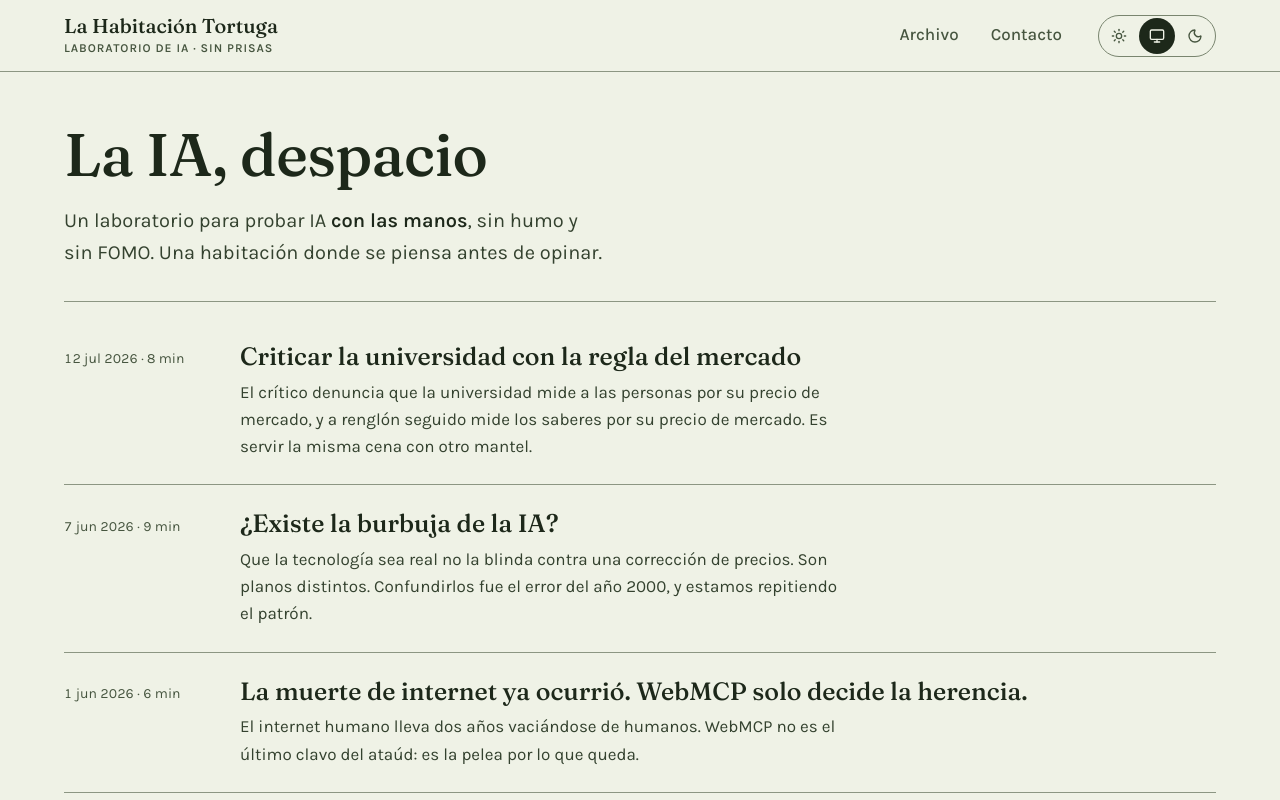
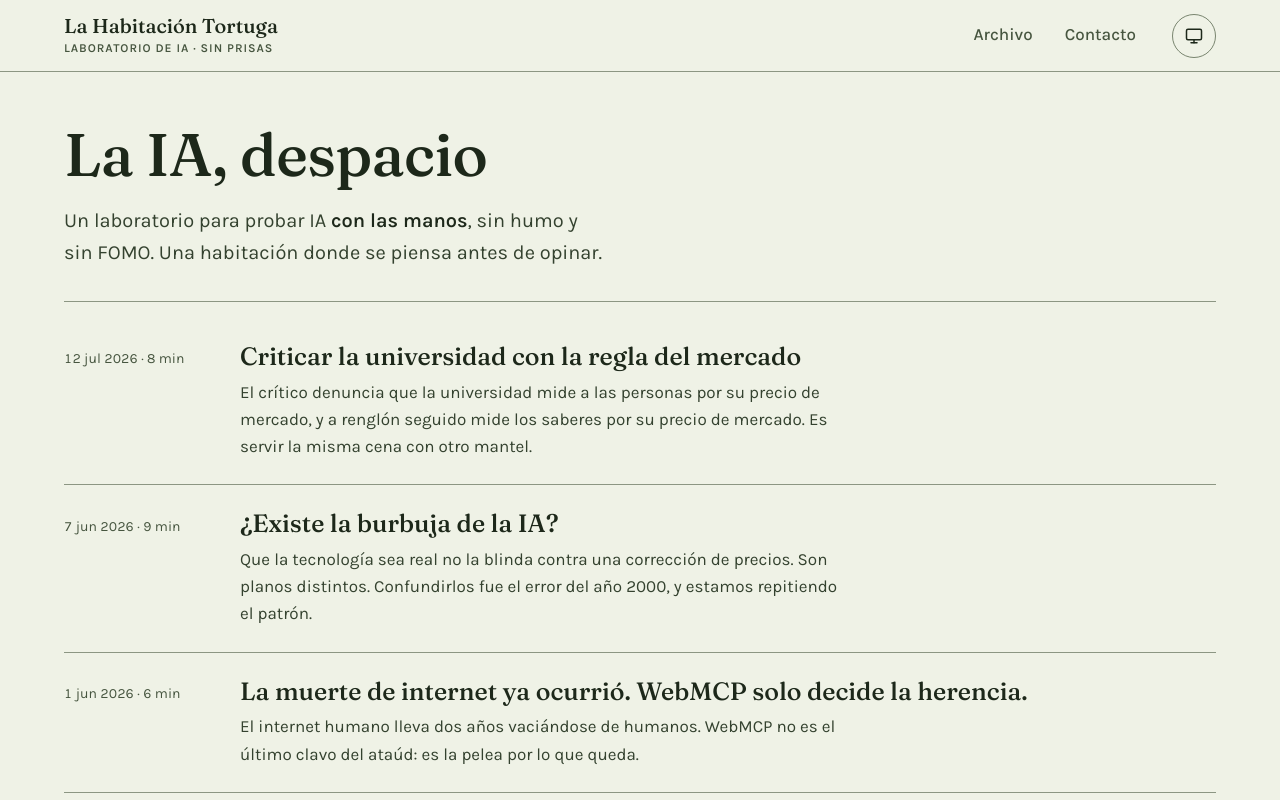
Before and after one commit to aRiveraMerida/lht, a Next.js app: page / in a window 1280 px wide. Shown: the top 800 px of the page. Built offline with nearby package versions, Linux system fonts and the light colour scheme.

Commit message:
feat: cycle the theme with a single button

```diff
--- a/app/globals.css
+++ b/app/globals.css
@@ -359,14 +359,6 @@
     background: var(--color-paper);
   }
 
-  /* ---- Theme switch — three real radios -------------------------------- */
-  .theme-switch { margin: 0; display: inline-flex; border: var(--rule-width) solid var(--color-rule-2); border-radius: var(--radius-pill); padding: 2px; gap: 2px; }
-  .theme-switch label { position: relative; display: inline-flex; align-items: center; justify-content: center; min-height: 2.25rem; min-width: 2.25rem; padding-inline: var(--space-2); border-radius: var(--radius-pill); font-size: var(--text-sm); font-weight: 500; color: var(--color-muted); cursor: pointer; white-space: nowrap; }
-  .theme-switch input { position: absolute; inset: 0; opacity: 0; margin: 0; cursor: pointer; }
-  .theme-switch label:has(input:checked) { background: var(--color-ink); color: var(--color-paper); }
-  .theme-switch label:has(input:focus-visible) { outline: 2px solid var(--color-focus); outline-offset: 2px; }
-  @media (hover: hover) { .theme-switch label:not(:has(input:checked)):hover { color: var(--color-ink); } }
-
   /* ---- Buttons — 8 states ---------------------------------------------- */
   .btn {
     display: inline-flex; align-items: center; justify-content: center; gap: var(--space-2);
--- a/components/ThemeToggle.tsx
+++ b/components/ThemeToggle.tsx
@@ -1,15 +1,13 @@
 'use client';
 
-import React, { useId, useSyncExternalStore } from 'react';
+import React, { useSyncExternalStore } from 'react';
 import { Monitor, Sun, Moon } from 'lucide-react';
 
 type Theme = 'system' | 'light' | 'dark';
 
-const OPTIONS: { value: Theme; label: string; Icon: typeof Sun }[] = [
-  { value: 'light', label: 'Claro', Icon: Sun },
-  { value: 'system', label: 'Sistema', Icon: Monitor },
-  { value: 'dark', label: 'Oscuro', Icon: Moon },
-];
+const NEXT: Record<Theme, Theme> = { system: 'light', light: 'dark', dark: 'system' };
+const LABEL: Record<Theme, string> = { system: 'sistema', light: 'claro', dark: 'oscuro' };
+const ICON = { system: Monitor, light: Sun, dark: Moon };
 
 const listeners = new Set<() => void>();
 
@@ -28,18 +26,19 @@ function readTheme(): Theme {
 }
 
 /**
- * Three real radios, as in the Tortuga specimen. Three states on purpose:
+ * One button that cycles system → light → dark. Three states on purpose:
  * the token layer distinguishes "no preference" (follow the OS) from an
- * explicit choice, and collapsing that into a two-way switch would strand
- * anyone whose OS flips at sunset.
+ * explicit choice, and a two-way switch would strand anyone whose OS flips
+ * at sunset.
  */
 export const ThemeToggle: React.FC = () => {
   // The server cannot know the stored choice, so it renders "system" and the
   // client corrects it on hydration.
   const theme = useSyncExternalStore(subscribe, readTheme, () => 'system' as Theme);
-  const name = useId();
+  const next = NEXT[theme];
+  const Icon = ICON[theme];
 
-  const apply = (next: Theme) => {
+  const apply = () => {
     const root = document.documentElement;
     try {
       if (next === 'system') {
@@ -56,21 +55,14 @@ export const ThemeToggle: React.FC = () => {
   };
 
   return (
-    <fieldset className="theme-switch">
-      <legend className="sr-only">Tema</legend>
-      {OPTIONS.map(({ value, label, Icon }) => (
-        <label key={value} title={label}>
-          <input
-            type="radio"
-            name={name}
-            value={value}
-            checked={theme === value}
-            onChange={() => apply(value)}
-          />
-          <Icon className="h-4 w-4" aria-hidden="true" />
-          <span className="sr-only">{label}</span>
-        </label>
-      ))}
-    </fieldset>
+    <button
+      type="button"
+      onClick={apply}
+      className="btn-icon"
+      aria-label={`Tema: ${LABEL[theme]}. Cambiar a ${LABEL[next]}.`}
+      title={`Tema: ${LABEL[theme]}`}
+    >
+      <Icon className="h-[18px] w-[18px]" aria-hidden="true" />
+    </button>
   );
 };
```
